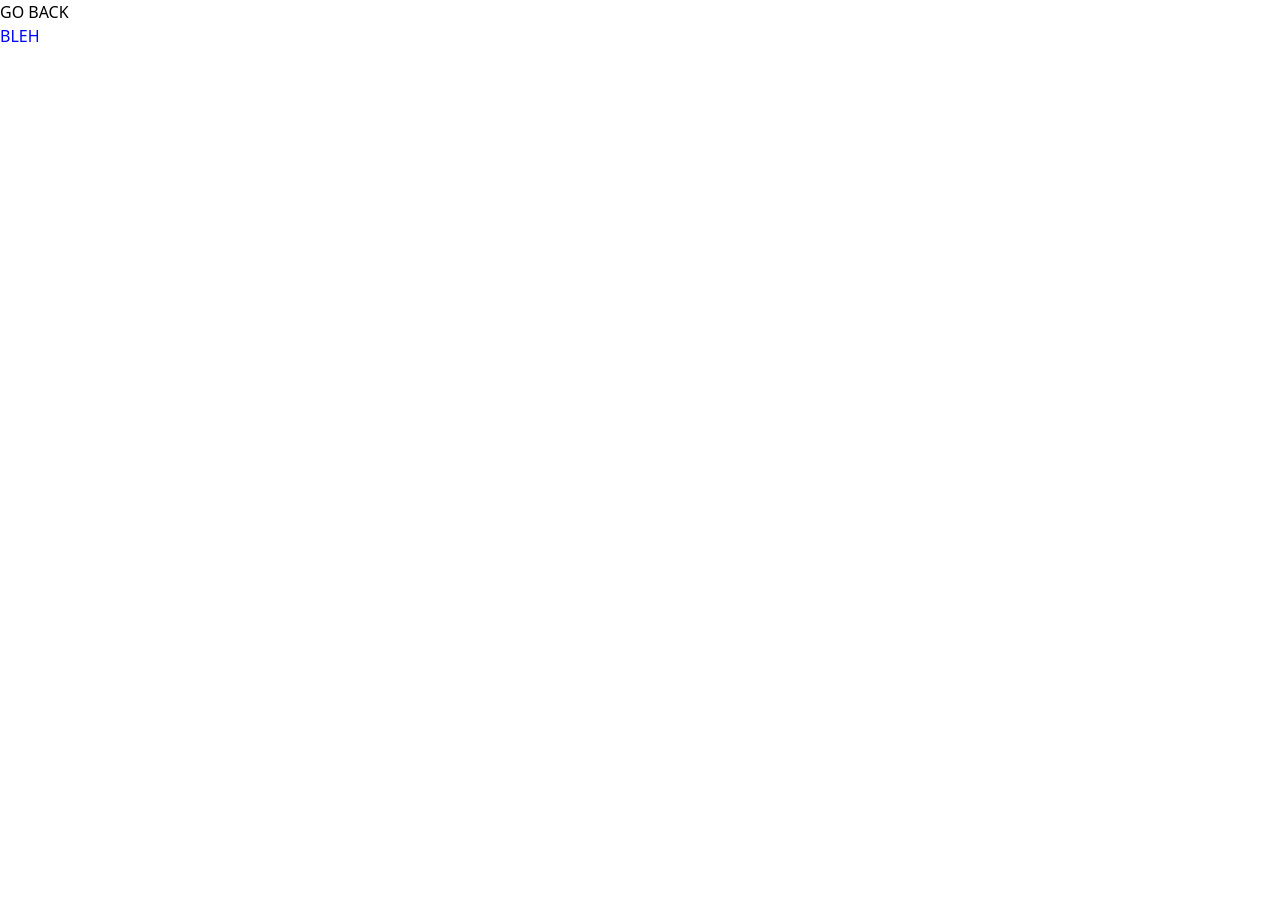
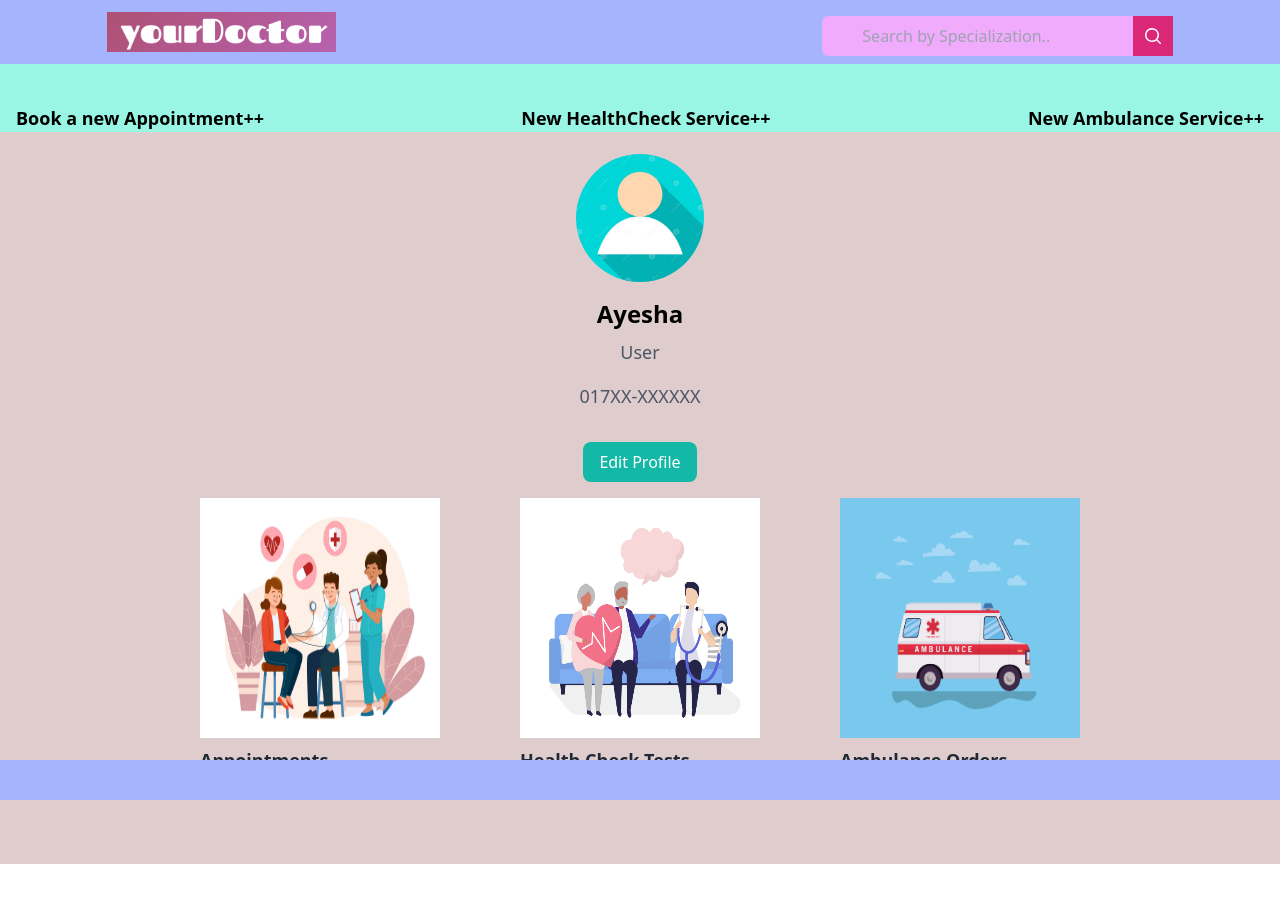
Before and after one commit to ayeshathoi/Software-Sessional-408, a React (Vite) app in the folder react-ts-yourDoctor/: page /#/userHome in a window 1280 px wide. Shown: the top 902 px of the page. Before the commit the page ends 800 px from the top, so only its background shows below. Built offline with nearby package versions, Linux system fonts and the light colour scheme.

Commit message:
userHome update

```diff
--- a/react-ts-yourDoctor/src/App.tsx
+++ b/react-ts-yourDoctor/src/App.tsx
@@ -19,6 +19,7 @@ import Tests from './pages/userPages/tests';
 import Ambulances from './pages/userPages/ambulance';
 import NurseHome from './pages/nursePages/nurseHome';
 import DriverHome from './pages/driverPages/driverHome';
+import UserHome from './pages/userPages/userHome';
 
 export function App() {
   return (
@@ -45,7 +46,7 @@ export function App() {
           element={<PatientPrescription />}
         />
         <Route
-          path="/patientUpdateProfile/"
+          path="/userHome/PatientProfileUpdate/"
           element={<PatientProfileUpdate />}
         />
         <Route
@@ -56,9 +57,10 @@ export function App() {
           path="/driverHome/DriverProfileUpdate/"
           element={<DriverProfileUpdate />}
         />
-        <Route path="/appointments/" element={<Appointments />} />
-        <Route path="/tests/" element={<Tests />} />
-        <Route path="/ambulances/" element={<Ambulances />} />
+        <Route path="/userHome/Appointments/" element={<Appointments />} />
+        <Route path="/userHome/Tests/" element={<Tests />} />
+        <Route path="/userHome/Ambulances/" element={<Ambulances />} />
+        <Route path="/userHome/" element={<UserHome />} />
       </Routes>
     </HashRouter>
   );
--- /dev/null
+++ b/react-ts-yourDoctor/src/pages/navbar/header_user.tsx
@@ -0,0 +1,33 @@
+import { Link } from 'react-router-dom';
+import Header from '@/pages/navbar/header.tsx';
+
+function HeaderUser() {
+  return (
+    <div>
+      <Header />
+      <p>&</p>
+
+      <div className="pt-20 flex justify-between items-center fixed w-full bg-teal-200">
+        <Link
+          to="ProfileOptions"
+          className="mx-4 text-magenta-900 font-bold text-lg mr-4 hover:underline"
+        >
+          Book a new Appointment++
+        </Link>
+        <Link
+          to="ProfileOptions"
+          className="text-magenta-900 font-bold text-lg mr-4 hover:underline"
+        >
+          New HealthCheck Service++
+        </Link>
+        <Link
+          to="ProfileOptions"
+          className="text-magenta-900 font-bold text-lg mr-4 hover:underline"
+        >
+          New Ambulance Service++
+        </Link>
+      </div>
+    </div>
+  );
+}
+export default HeaderUser;
--- a/react-ts-yourDoctor/src/pages/userPages/appointments.tsx
+++ b/react-ts-yourDoctor/src/pages/userPages/appointments.tsx
@@ -1,5 +1,5 @@
 import { useState } from 'react';
-import Header from '../navbar/header';
+import Header from '../navbar/header_user';
 import Footer from '../navbar/footer';
 import User from '@/assets/user.webp';
 
@@ -11,23 +11,34 @@ function Appointments() {
   };
 
   const doctorData = [
-    { name: 'Dr Anila', specialist: 'Cardiologist', date: '2023-08-01', time: '10:00 AM' },
-    { name: 'Dr. Afroza Parvin', specialist: 'Neurologist', date: '2023-08-21', time: '11:00 AM' },
+    {
+      name: 'Dr Anila',
+      specialist: 'Cardiologist',
+      date: '2023-08-01',
+      time: '10:00 AM',
+    },
+    {
+      name: 'Dr. Afroza Parvin',
+      specialist: 'Neurologist',
+      date: '2023-08-21',
+      time: '11:00 AM',
+    },
 
     // more doctor data...
   ];
 
   const currentDate = new Date().toISOString().split('T')[0]; // Get current date in YYYY-MM-DD format
 
-  const upcomingDoctors = doctorData.filter(doctor => {
+  const upcomingDoctors = doctorData.filter((doctor) => {
     return selectedSection === 'upcoming' && doctor.date > currentDate;
   });
 
-  const previousDoctors = doctorData.filter(doctor => {
+  const previousDoctors = doctorData.filter((doctor) => {
     return selectedSection === 'previous' && doctor.date <= currentDate;
   });
 
-  const doctorsToShow = selectedSection === 'upcoming' ? upcomingDoctors : previousDoctors;
+  const doctorsToShow =
+    selectedSection === 'upcoming' ? upcomingDoctors : previousDoctors;
 
   return (
     <>
@@ -46,20 +57,30 @@ function Appointments() {
         <div className="w-1/2 ml-8">
           <div className="flex justify-between items-center mb-4">
             <button
-              className={`px-4 py-2 rounded-lg ${selectedSection === 'upcoming' ? 'bg-blue-600 text-white' : 'bg-white text-blue-600'} hover:bg-blue-600 hover:text-white`}
+              className={`px-4 py-2 rounded-lg ${
+                selectedSection === 'upcoming'
+                  ? 'bg-blue-600 text-white'
+                  : 'bg-white text-blue-600'
+              } hover:bg-blue-600 hover:text-white`}
               onClick={() => handleSectionChange('upcoming')}
             >
               Upcoming
             </button>
             <button
-              className={`px-4 py-2 rounded-lg ${selectedSection === 'previous' ? 'bg-blue-600 text-white' : 'bg-white text-blue-600'} hover:bg-blue-600 hover:text-white`}
+              className={`px-4 py-2 rounded-lg ${
+                selectedSection === 'previous'
+                  ? 'bg-blue-600 text-white'
+                  : 'bg-white text-blue-600'
+              } hover:bg-blue-600 hover:text-white`}
               onClick={() => handleSectionChange('previous')}
             >
               Previous
             </button>
           </div>
           <div className="bg-white p-4 rounded-lg shadow-md">
-            <h2 className="text-lg font-semibold mb-3">{selectedSection === 'upcoming' ? 'Upcoming' : 'Previous'} Doctors</h2>
+            <h2 className="text-lg font-semibold mb-3">
+              {selectedSection === 'upcoming' ? 'Upcoming' : 'Previous'} Doctors
+            </h2>
             <ul className="space-y-4">
               {doctorsToShow.map((doctor, index) => (
                 <li key={index} className="flex justify-between items-center">
--- /dev/null
+++ b/react-ts-yourDoctor/src/pages/userPages/userHome.tsx
@@ -0,0 +1,74 @@
+import { Link } from 'react-router-dom';
+import Header from '../navbar/header_user';
+import Footer from '../navbar/footer';
+import User from '@/assets/user.webp';
+import AppointmentImage from '@/assets/appointment.jpg';
+import AmbulanceImage from '@/assets/ambulance.jpg';
+import HealthCheckImage from '@/assets/healthcheckhome.jpg';
+
+function UserHome() {
+  return (
+    <>
+      <div>
+        <Header />
+      </div>
+      <div className="mt-10 flex items-center justify-center bg-gray-100 h-screen">
+        <div className="flex flex-col items-center">
+          <div className="mb-4">
+            <img src={User} alt="User" className="w-32 h-32 rounded-full" />
+          </div>
+          <h1 className="text-2xl font-semibold mb-2">Ayesha</h1>
+          <p className="text-lg text-gray-600 mb-4">User</p>
+          <p className="text-lg text-gray-600 mb-4">017XX-XXXXXX</p>
+          <div className="mt-4">
+            <Link to="PatientProfileUpdate">
+              <button
+                type="button"
+                className="bg-teal-500 px-4 py-2 rounded-lg text-white"
+              >
+                Edit Profile
+              </button>
+            </Link>
+          </div>
+          <div className="flex justify-center items-center space-x-4 mt-4">
+            <Link to="Appointments">
+              <img
+                src={AppointmentImage}
+                alt="AppointmentImage"
+                className="w-60 h-60 cursor-pointer gap-10"
+              />
+              <p className="mt-2 font-bold text-lg text-gray-800 hover:underline">
+                Appointments
+              </p>
+            </Link>
+            <Link to="Tests">
+              <img
+                src={HealthCheckImage}
+                alt="HealthCheckImage"
+                className="w-60 h-60 cursor-pointer gap-10 ml-16"
+              />
+              <p className="mt-2 ml-16 font-bold text-lg text-gray-800 hover:underline">
+                Health Check Tests
+              </p>
+            </Link>
+            <Link to="Ambulances">
+              <img
+                src={AmbulanceImage}
+                alt="AmbulanceImage"
+                className="w-60 h-60 cursor-pointer gap-10 ml-16"
+              />
+              <p className="mt-2 ml-16 font-bold text-lg text-gray-800 hover:underline">
+                Ambulance Orders
+              </p>
+            </Link>
+          </div>
+        </div>
+      </div>
+      <div className="mt-16">
+        <Footer />
+      </div>
+    </>
+  );
+}
+
+export default UserHome;
```
Also changed, not shown: react-ts-yourDoctor/src/pages/userPages/ambulance.tsx (+19 -7 lines), react-ts-yourDoctor/src/pages/userPages/tests.tsx (+18 -7 lines), react-ts-yourDoctor/src/pages/userPages/newAmbulanceBooking.tsx (added), react-ts-yourDoctor/src/pages/userPages/newAppointmentBooking.tsx (added), react-ts-yourDoctor/src/pages/userPages/newHealthCheckBooking.tsx (added).
